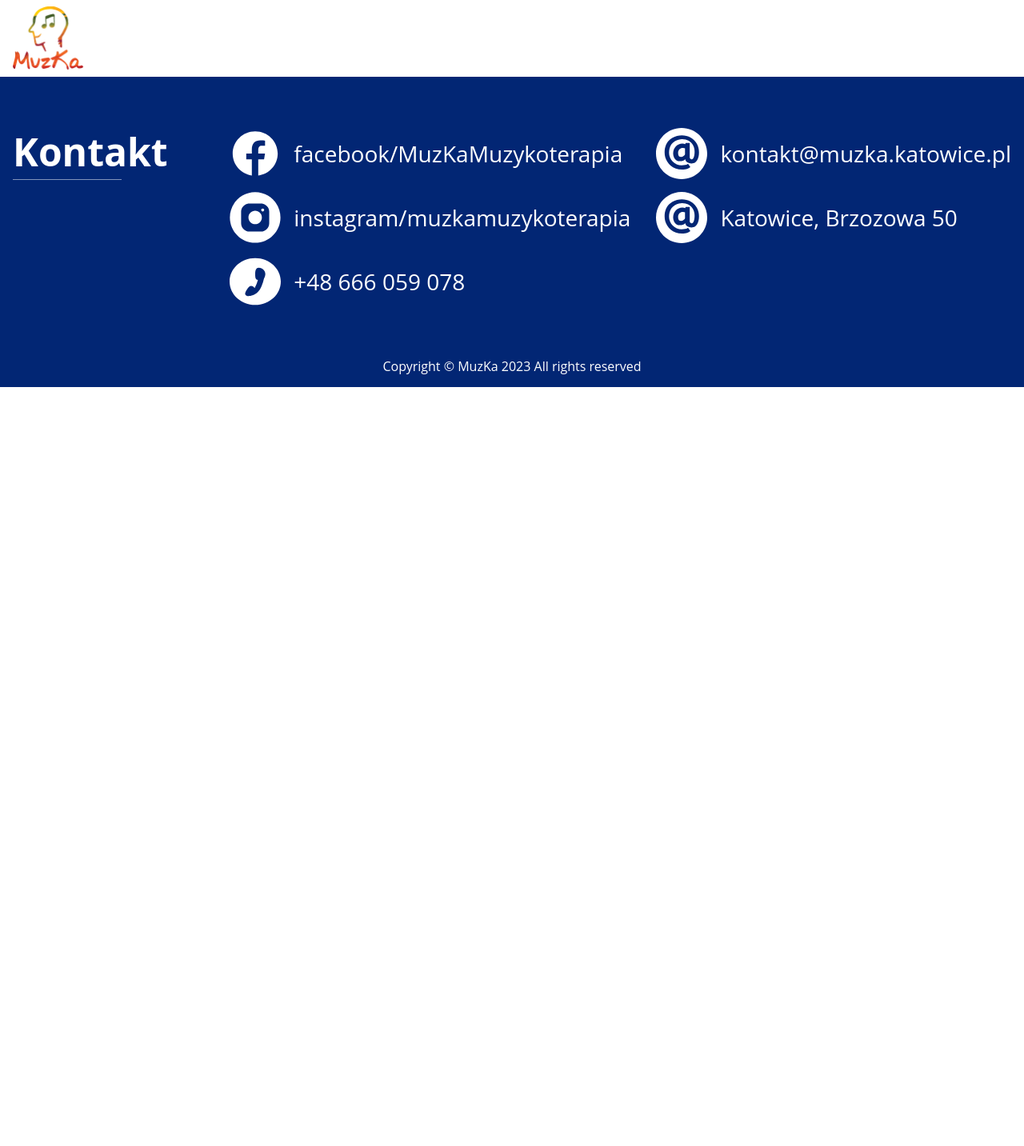
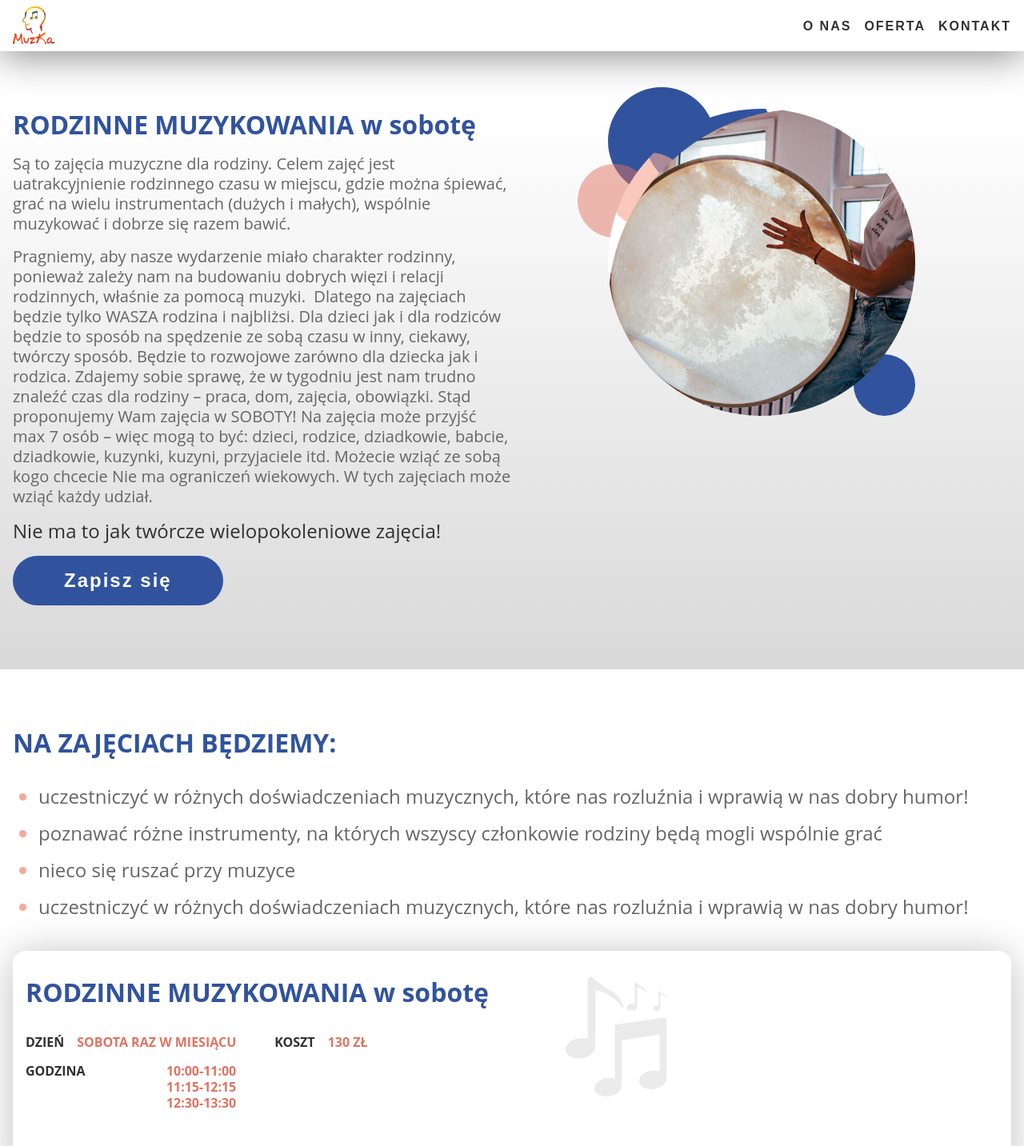
Before and after one commit to michalwieja/muzka-nuxt, a Nuxt app: page /rodzinne-muzykowania in a window 1280 px wide. Shown: the top 1433 px of the page at 80% size. Before the commit the page ends 800 px from the top, so only its background shows below. Built offline with nearby package versions, Linux system fonts and the light colour scheme.

Commit message:
muzykowanie

```diff
--- a/components/Header.vue
+++ b/components/Header.vue
@@ -44,7 +44,7 @@ export default {
   },
   computed: {
     isActiveRoute() {
-      const activeRoutes = ['/onas', '/kontakt', '/muzykoterapia', '/muzykoterapia-indywidualna', '/muzykoterapia-grupowa', '/zajecia-oraz-warsztaty'];
+      const activeRoutes = ['/onas', '/kontakt', '/muzykoterapia', '/muzykoterapia-indywidualna', '/muzykoterapia-grupowa', '/zajecia-oraz-warsztaty', '/muzyczny-krag-kobiet', '/rodzinne-muzykowania'];
       return activeRoutes.includes(this.$route.path);
     },
   },
--- /dev/null
+++ b/pages/rodzinne-muzykowania.vue
@@ -0,0 +1,111 @@
+
+<template>
+  <div class="event">
+    <div class="main">
+      <div class="wrapper">
+        <div class="content">
+          <div class="title">
+            RODZINNE MUZYKOWANIA w sobotę
+          </div>
+          <div class="text">
+            Są to zajęcia muzyczne dla rodziny. Celem zajęć jest uatrakcyjnienie rodzinnego czasu w miejscu, gdzie można
+            śpiewać, grać na wielu instrumentach (dużych i małych), wspólnie muzykować i dobrze się razem bawić.
+          </div>
+          <div class="text">
+            Pragniemy, aby nasze wydarzenie miało charakter rodzinny, ponieważ zależy nam na budowaniu dobrych więzi i
+            relacji rodzinnych, właśnie za pomocą muzyki.  Dlatego na zajęciach będzie tylko WASZA rodzina i najbliżsi.
+            Dla dzieci jak i dla rodziców będzie to sposób na spędzenie ze sobą czasu w inny, ciekawy, twórczy sposób.
+            Będzie to rozwojowe zarówno dla dziecka jak i rodzica. Zdajemy sobie sprawę, że w tygodniu jest nam trudno
+            znaleźć czas dla rodziny – praca, dom, zajęcia, obowiązki. Stąd proponujemy Wam zajęcia w SOBOTY! Na zajęcia
+            może przyjść max 7 osób – więc mogą to być: dzieci, rodzice, dziadkowie, babcie, dziadkowie, kuzynki, kuzyni,
+            przyjaciele itd. Możecie wziąć ze sobą kogo chcecie Nie ma ograniczeń wiekowych. W tych zajęciach może wziąć
+            każdy udział.
+          </div>
+          <div class="subtitle">
+            Nie ma to jak twórcze wielopokoleniowe zajęcia!
+          </div>
+          <div class="button-wrapper">
+            <Button label="Zapisz się" />
+          </div>
+        </div>
+        <div class="photo">
+          <BubblePhoto img="muzka_5.jpg" />
+        </div>
+      </div>
+    </div>
+    <div class="wrapper">
+      <div class="list">
+        <div class="title">
+          NA ZAJĘCIACH BĘDZIEMY:
+        </div>
+        <ul>
+          <li>
+            <span>uczestniczyć w różnych doświadczeniach muzycznych, które nas rozluźnia i wprawią w nas dobry
+              humor!
+            </span>
+          </li>
+          <li>
+            <span>poznawać różne instrumenty, na których wszyscy członkowie rodziny będą mogli wspólnie grać</span>
+          </li>
+          <li>
+            <span>nieco się ruszać przy muzyce</span>
+          </li>
+          <li>
+            <span>uczestniczyć w różnych doświadczeniach muzycznych, które nas rozluźnia i wprawią w nas dobry
+              humor!</span>
+          </li>
+        </ul>
+      </div>
+      <div class="sign">
+        <div class="text">
+          <div class="title">
+            RODZINNE MUZYKOWANIA w sobotę
+          </div>
+          <div class="info">
+            <div class="col">
+              <div class="row">
+                <div class="label">Dzień</div>
+                <div class="value">Sobota raz w miesiącu</div>
+              </div>
+              <div class="row">
+                <div class="label">Godzina</div>
+                <div class="value">
+                  <div>10:00-11:00</div>
+                  <div>11:15-12:15</div>
+                  <div>12:30-13:30</div>
+                </div>
+              </div>
+            </div>
+            <div class="col">
+              <div class="row">
+                <div class="label">Koszt</div>
+                <div class="value">130 zł</div>
+              </div>
+
+            </div>
+          </div>
+        </div>
+        <div class="note">
+          <NotesIcon />
+        </div>
+        <div class="button-wrapper">
+          <Button label="zapisze się!" />
+        </div>
+      </div>
+    </div>
+  </div>
+</template>
+
+<script>
+import BrainIcon from '../components/icons/BrainIcon.vue';
+import UsersIcon from '../components/icons/UsersIcon.vue';
+import NotesIcon from '../components/icons/NotesIcon.vue';
+import HeartIcon from '../components/icons/HeartIcon.vue';
+
+
+
+export default {
+  name: 'muzykoterapia-grupowa',
+  components: { BrainIcon, HeartIcon, NotesIcon, UsersIcon }
+}
+</script>
--- a/styles/event.scss
+++ b/styles/event.scss
@@ -157,4 +157,26 @@
       font-size: 1.25rem;
     }
   }
+
+  .list {
+    padding-top: 2rem;
+    font-size: 1.5rem;
+
+    ul {
+      padding-inline-start: 2rem;
+      padding-top: 2rem;
+    }
+
+    li {
+      color: $softOrange;
+
+      span {
+        color: $gray;
+      }
+    }
+
+    li:not(:last-child) {
+      margin-bottom: 1rem;
+    }
+  }
 }
```
Also changed, not shown: assets/img/muzka_5.jpg (added).
